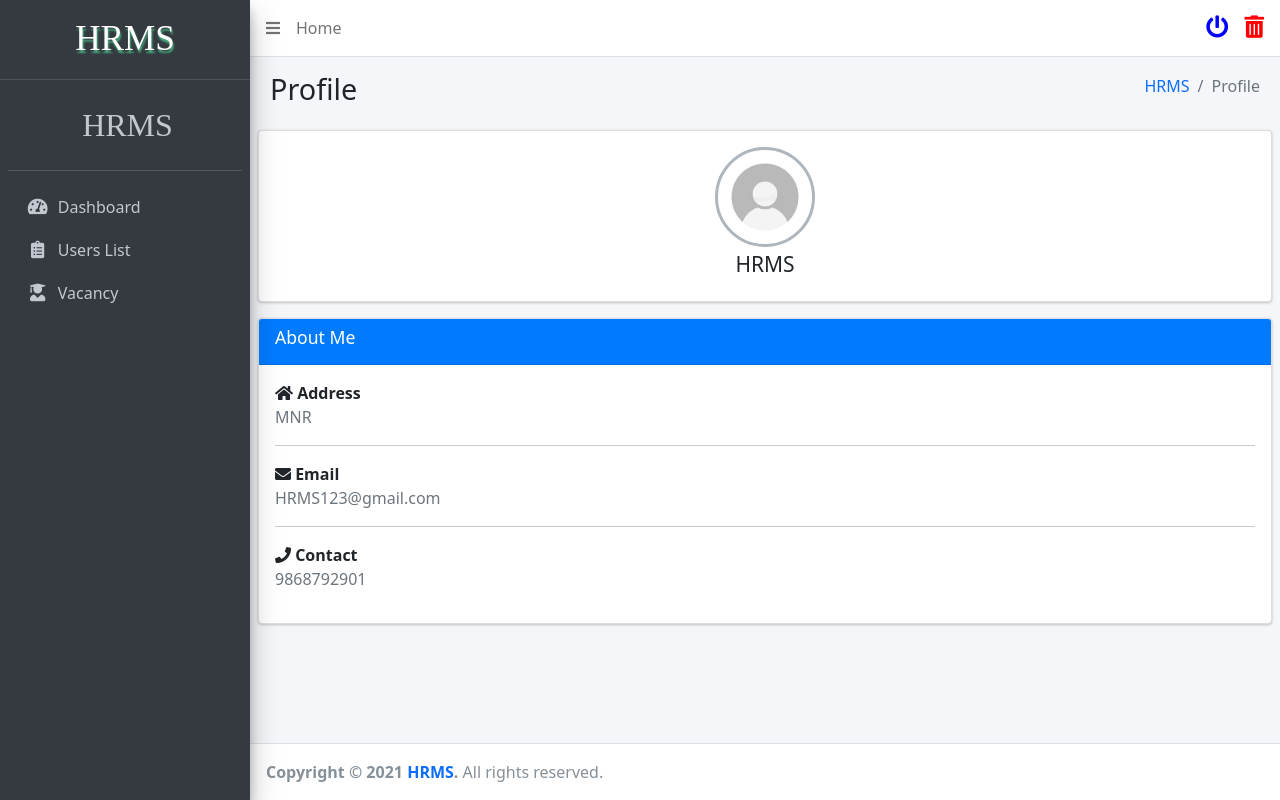
After one commit to Bhuwan-Buda/HRMS, a Django app: page /dashboard/employee/profile/ in a window 1280 px wide. The commit adds this page. Run offline with Django 3.2, Linux system fonts and the light colour scheme; a user stored in the database is signed in; some libraries are stand-ins or nearby versions.

Commit message:
Final commit

```diff
--- a/myUser/urls.py
+++ b/myUser/urls.py
@@ -8,6 +8,7 @@ urlpatterns = [
     path('user/education/', views.education, name='education'),
     path('user/skill/', views.skill, name='skill'),
     path('user/experience/', views.experience, name='experience'),
+    path('employee/profile/', views.empprofile, name='empprofile'),
     path('employee/userlist/', views.userlist, name='userlist'),
     path('employee/viewuser/<int:id>', views.viewuser, name='viewuser'),
     path('vacancy/', include('vacancy.urls'))
--- a/myUser/views.py
+++ b/myUser/views.py
@@ -232,6 +232,12 @@ def experience(request):
 
     return render(request, 'user/experience.html')
 
+
+@login_required(login_url="login")
+def empprofile(request):
+    return render(request, 'employee/profile.html')
+
+
 @login_required(login_url="login")
 def userlist(request):
     context = {}
--- a/templates/employee/dashboard.html
+++ b/templates/employee/dashboard.html
@@ -45,7 +45,7 @@
     <div class="sidebar">
       <div class="user-panel mt-3 pb-3 mb-3 d-flex">
         <div class="info" style="margin: auto;">
-          <a href="#" id="name" style="text-decoration:none; font-size: 2rem; font-family: Mangal">{{request.user.fullname}}</a>
+          <a href="{% url 'empprofile' %}" id="name" style="text-decoration:none; font-size: 2rem; font-family: Mangal">{{request.user.fullname}}</a>
         </div>
       </div>
 
--- /dev/null
+++ b/templates/employee/profile.html
@@ -0,0 +1,38 @@
+{% extends 'employee/dashboard.html' %}
+{% load static %}
+{% block 'title' %} Employee - Profile {% endblock %}
+{% block 'emptitle1' %} Profile {% endblock %}
+{% block 'emptitle2' %} Profile {% endblock %}
+{% block 'empcontent' %}
+<div class="card card-primary">
+    <div class="card-body box-profile">
+        <div class="text-center">
+            {% if edu.img %}
+                <img class="profile-user-img img-fluid img-circle"
+                src="{{MEDIA_URL}}{{edu.img.url}}"
+                alt="User profile picture">
+            {% else %}
+                <img class="profile-user-img img-fluid img-circle"
+                src="{% static 'img/userprofile.jpg' %}"
+                alt="User profile picture">
+            {% endif %}
+        </div>
+        <h3 class="profile-username text-center">{{request.user.fullname}}</h3>
+    </div>
+</div>
+<div class="card card-primary">
+    <div class="card-header">
+        <h3 class="card-title">About Me</h3>
+    </div>
+    <div class="card-body">
+        <strong><i class="fas fa-home"></i> Address</strong>
+        <p class="text-muted">{{request.user.address}}</p>
+        <hr/>
+        <strong><i class="fas fa-envelope"></i> Email</strong>
+        <p class="text-muted">{{request.user.email}}</p>
+        <hr>
+        <strong><i class="fas fa-phone"></i> Contact</strong>
+         <p class="text-muted">{{request.user.contactNo}}</p>
+    </div>
+</div>
+{% endblock %}
```
Also changed, not shown: db.sqlite3, media/user/PP_size_Photo.JPG (added), 2 other files.
